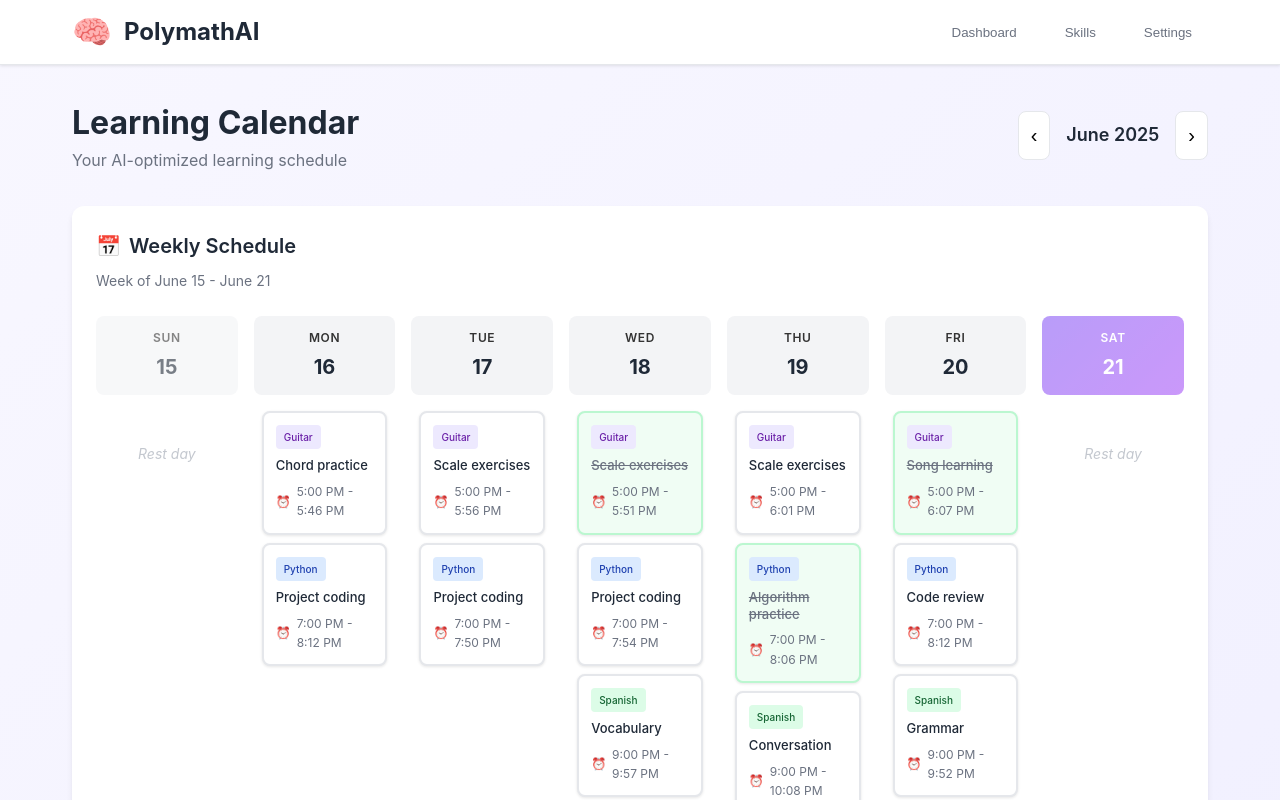
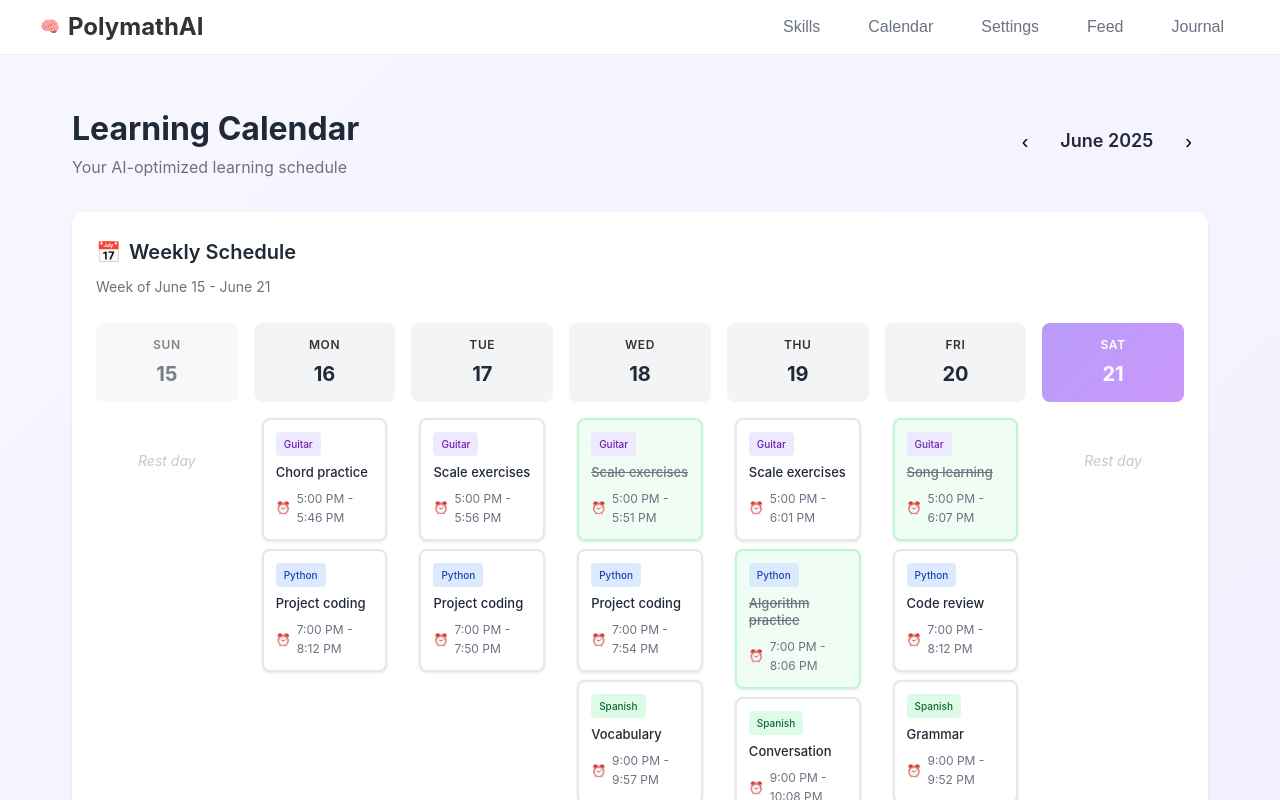
Before and after one commit to abishanB/PolyMathAI, a Next.js app: page /calendar in a window 1280 px wide. Shown: the top 800 px of the page. Built offline with nearby package versions, Linux system fonts and the light colour scheme.

Commit message:
navbar separate component

```diff
--- a/src/app/calendar/page.js
+++ b/src/app/calendar/page.js
@@ -3,6 +3,7 @@
 import { useEffect, useState } from "react";
 import Link from "next/link";
 import "./calendar.css";
+import Navbar from "../components/Navbar";
 
 const formatTo12Hour = (time24) => {
   const [hours, minutes] = time24.split(":").map(Number);
@@ -103,26 +104,7 @@ export default function CalendarPage() {
 
   return (
     <div className="calendar-page">
-      {/* Navigation */}
-      <nav className="calendar-nav">
-        <div className="calendar-nav-container">
-          <div className="calendar-nav-content">
-            <Link href="/dashboard" className="calendar-nav-brand">
-              <span className="calendar-nav-icon">🧠</span>
-              <h1 className="calendar-nav-title">PolymathAI</h1>
-            </Link>
-            <div className="calendar-nav-links">
-              <Link href="/dashboard">
-                <button className="nav-btn">Dashboard</button>
-              </Link>
-              <Link href="/skills">
-                <button className="nav-btn">Skills</button>
-              </Link>
-              <button className="nav-btn">Settings</button>
-            </div>
-          </div>
-        </div>
-      </nav>
+      <Navbar variant="calendar" />
 
       <div className="calendar-container">
         {/* Header */}
@@ -176,15 +158,13 @@ export default function CalendarPage() {
                       {daySchedule.map((item) => (
                         <div
                           key={item.id}
-                          className={`calendar-session ${
-                            item.completed ? "calendar-session-completed" : "calendar-session-pending"
-                          }`}
+                          className={`calendar-session ${item.completed ? "calendar-session-completed" : "calendar-session-pending"
+                            }`}
                         >
                           <span className={`session-badge ${getSkillColor(item.skill)}`}>{item.skill}</span>
                           <div
-                            className={`session-task ${
-                              item.completed ? "session-task-completed" : "session-task-pending"
-                            }`}
+                            className={`session-task ${item.completed ? "session-task-completed" : "session-task-pending"
+                              }`}
                           >
                             {item.task}
                           </div>
--- /dev/null
+++ b/src/app/components/Navbar.css
@@ -0,0 +1,87 @@
+/* You can move or merge these styles into your main CSS files as needed */
+.dashboard-nav,
+.calendar-nav,
+.skills-nav,
+.year-review-nav {
+    background: #fff;
+    border-bottom: 1px solid #eee;
+    padding: 0.5rem 0;
+    margin-bottom: 1rem;
+}
+
+.nav-container,
+.calendar-nav-container,
+.skills-nav-container {
+    max-width: 1200px;
+    margin: 0 auto;
+    display: flex;
+    align-items: center;
+    justify-content: space-between;
+}
+
+.nav-content,
+.calendar-nav-content,
+.skills-nav-content {
+    display: flex;
+    align-items: center;
+    width: 100%;
+    justify-content: space-between;
+}
+
+.nav-brand,
+.calendar-nav-brand,
+.skills-nav-brand {
+    display: flex;
+    align-items: center;
+    gap: 0.5rem;
+}
+
+.nav-title,
+.calendar-nav-title,
+.skills-nav-title {
+    font-size: 1.5rem;
+    font-weight: bold;
+}
+
+.nav-links,
+.calendar-nav-links,
+.skills-nav-links {
+    display: flex;
+    gap: 1rem;
+}
+
+.nav-btn,
+.calendar-nav-btn,
+.skills-nav-btn {
+    background: none;
+    border: none;
+    padding: 0.5rem 1rem;
+    font-size: 1rem;
+    cursor: pointer;
+    border-radius: 4px;
+    transition: background 0.2s;
+}
+
+.nav-btn:hover,
+.calendar-nav-btn:hover,
+.skills-nav-btn:hover {
+    background: #f0f0f0;
+}
+
+.back-link {
+    display: flex;
+    align-items: center;
+    gap: 0.5rem;
+    text-decoration: none;
+    color: #333;
+    font-weight: 500;
+}
+
+.nav-actions {
+    display: flex;
+    gap: 0.5rem;
+}
+
+.nav-btn-icon {
+    margin-right: 0.3rem;
+}
--- /dev/null
+++ b/src/app/components/Navbar.js
@@ -0,0 +1,32 @@
+import Link from 'next/link';
+import './Navbar.css';
+
+export default function Navbar() {
+    return (
+        <nav className="dashboard-nav">
+            <div className="nav-container">
+                <div className="nav-content">
+                    <div className="nav-brand">
+                        <div className="nav-icon">🧠</div>
+                        <h1 className="nav-title">PolymathAI</h1>
+                    </div>
+                    <div className="nav-links">
+                        <Link href="/skills">
+                            <button className="nav-btn">Skills</button>
+                        </Link>
+                        <Link href="/calendar">
+                            <button className="nav-btn">Calendar</button>
+                        </Link>
+                        <button className="nav-btn">Settings</button>
+                        <Link href="/feed">
+                            <button className="nav-btn">Feed</button>
+                        </Link>
+                        <Link href="/journal">
+                            <button className="nav-btn">Journal</button>
+                        </Link>
+                    </div>
+                </div>
+            </div>
+        </nav>
+    );
+}
```
Also changed, not shown: src/app/dashboard/page.js (+2 -27 lines), src/app/skills/page.js (+2 -20 lines), src/app/year-review/page.js (+2 -19 lines).
